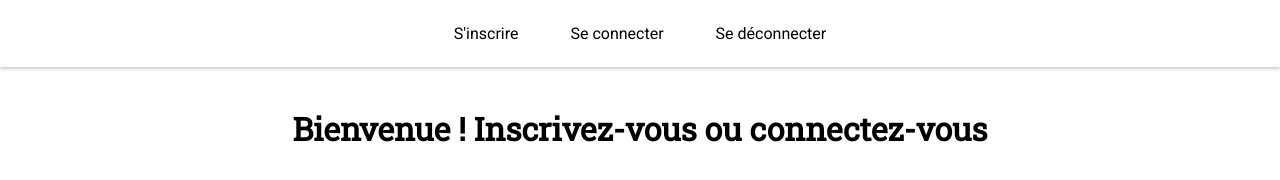
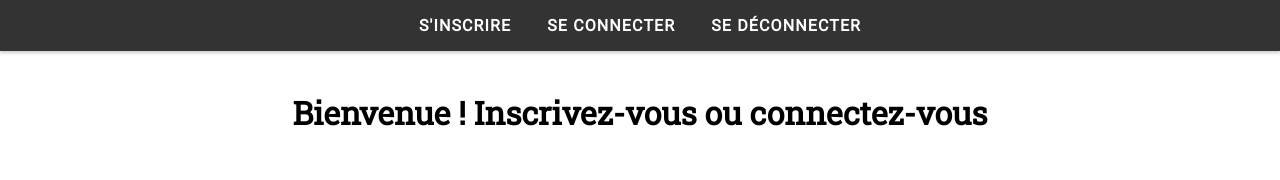
Before and after one commit to alice-sebego/authenfication-system-with-firebase, a plain HTML site: page index.html in a window 1280 px wide. Drawn offline with Linux system fonts and the light colour scheme.

Commit message:
Refactoring navigation's buttons

```diff
--- a/index.html
+++ b/index.html
@@ -14,9 +14,9 @@
     <header>
         <nav>
             <ul>
-                <li class="nav">S'inscrire</li>
-                <li class="nav">Se connecter</li>
-                <li class="nav">Se déconnecter</li>
+                <li class="nav" id="subscription">S'inscrire</li>
+                <li class="nav" id="connection">Se connecter</li>
+                <li class="nav" id="disconnection">Se déconnecter</li>
             </ul>
         </nav>
         <h1>Bienvenue ! Inscrivez-vous ou connectez-vous</h1>
--- a/src/css/style.css
+++ b/src/css/style.css
@@ -13,11 +13,22 @@ nav{
     justify-content: center;
     flex-direction: row;
     box-shadow: 0 .1em .2em rgba(0, 0, 0, 0.2);
+    background-color: #333;
 }
 
 .nav{
     display: inline-block;
-    padding: 1.5em;
+    padding: 1em;
+    text-transform: uppercase;
+    color: #fff;
+    letter-spacing: .07em;
+    font-weight: bold;
+    transition: 0.5s ease-out;
+}
+
+.nav:hover{
+    background-color: #eee;
+    color: #333;
 }
 
 h1{
--- a/src/js/main.js
+++ b/src/js/main.js
@@ -0,0 +1,5 @@
+// Elements of DOM
+
+const $subscription = document.querySelector("#subscription");
+const $connection = document.querySelector("#connection");
+const $disconnection = document.querySelector("#disconnection");
```
